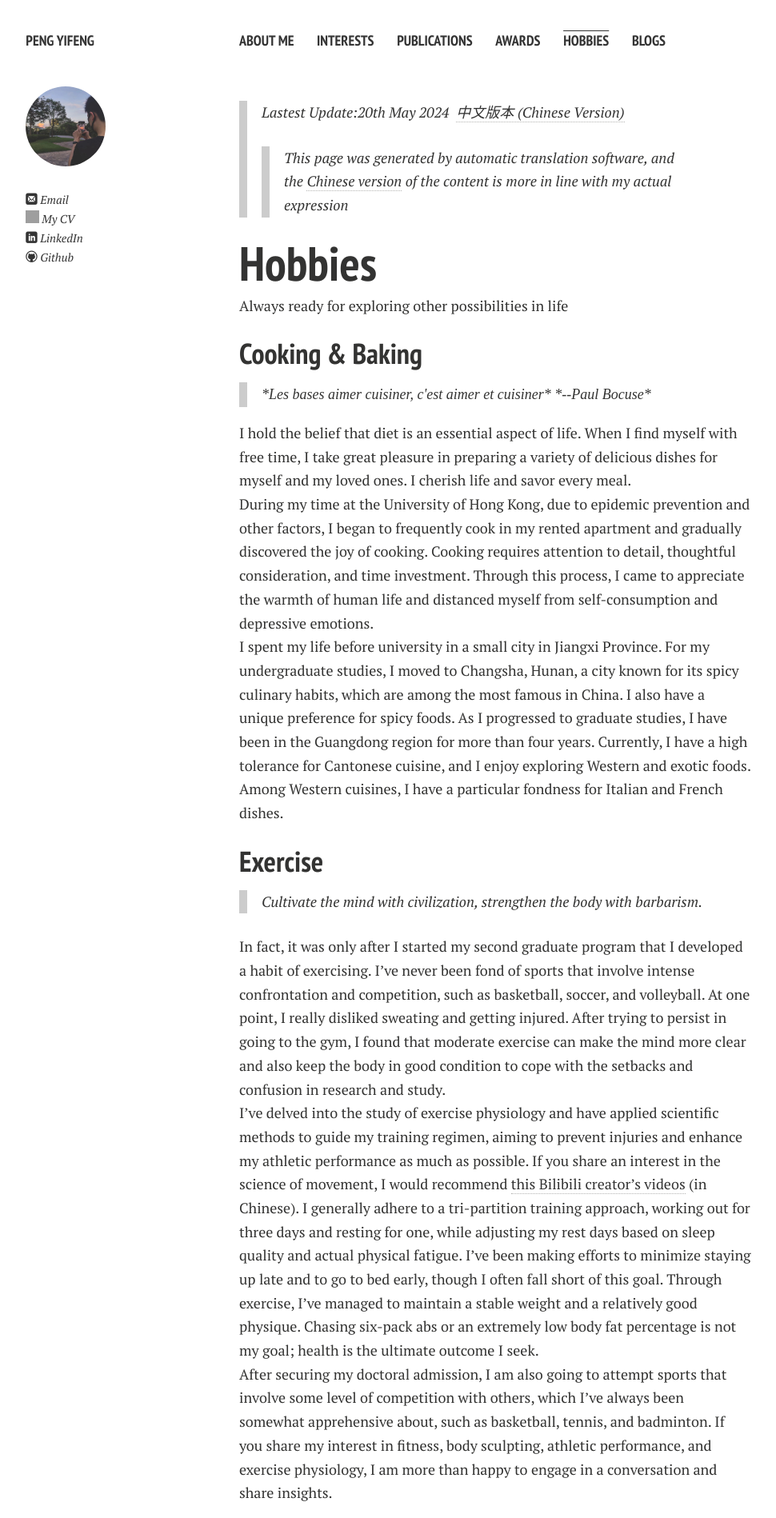
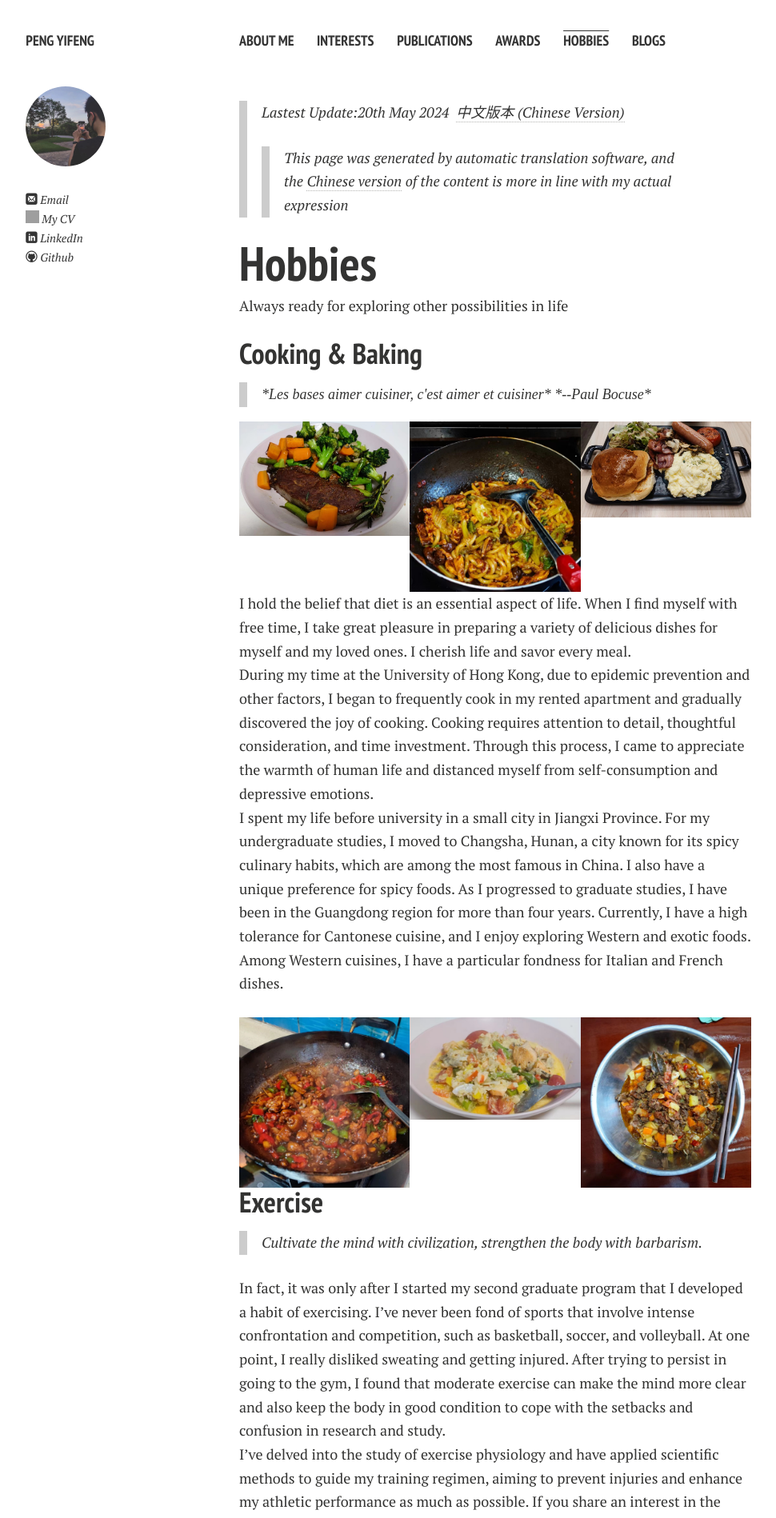
Before and after one commit to HeliumPeng/HeliumPeng.github.io, a Jekyll site: the page built from hobbies.md, in a window 1280 px wide. Shown: the top 1898 px of the page at 80% size, without its empty margins (21-991 px from the left). Built offline with Jekyll 4.4.1, drawn with Linux system fonts in a browser that asks for light colours; nearby versions of some CDN libraries; comment, search, counter and statistics services are not loaded; a style sheet for code colours, icons or effects is not loaded; grey boxes are pictures that could not be loaded.

Commit message:
update my hobbies

```diff
--- a/hobbies.md
+++ b/hobbies.md
@@ -20,10 +20,20 @@ Always ready for exploring other possibilities in life
 > <font face="Italic">*Les bases aimer cuisiner, c'est aimer et cuisiner*
 > *--Paul Bocuse*</font>
 
+<div class="third">
+<img src="/images/hobbies/煎牛排.jpg">
+<img src="/images/hobbies/新疆炒米粉.jpg">
+<img src="/images/hobbies/英式全餐.jpg">
+</div>
+
 I hold the belief that diet is an essential aspect of life. When I find myself with free time, I take great pleasure in preparing a variety of delicious dishes for myself and my loved ones. I cherish life and savor every meal.<br>
 During my time at the University of Hong Kong, due to epidemic prevention and other factors, I began to frequently cook in my rented apartment and gradually discovered the joy of cooking. Cooking requires attention to detail, thoughtful consideration, and time investment. Through this process, I came to appreciate the warmth of human life and distanced myself from self-consumption and depressive emotions.<br>
 I spent my life before university in a small city in Jiangxi Province. For my undergraduate studies, I moved to Changsha, Hunan, a city known for its spicy culinary habits, which are among the most famous in China. I also have a unique preference for spicy foods. As I progressed to graduate studies, I have been in the Guangdong region for more than four years. Currently, I have a high tolerance for Cantonese cuisine, and I enjoy exploring Western and exotic foods. Among Western cuisines, I have a particular fondness for Italian and French dishes.
-
+<div class="third">
+<img src="/images/hobbies/三杯鸡.jpg">
+<img src="/images/hobbies/托斯卡纳三文鱼.jpg">
+<img src="/images/hobbies/胡萝卜土豆炖牛腩.jpg">
+</div>
 
 ## Exercise
 
```
Also changed, not shown: images/hobbies/三杯鸡.jpg (added), images/hobbies/托斯卡纳三文鱼.jpg (added), images/hobbies/新疆炒米粉.jpg (added), images/hobbies/煎牛排.jpg (added), images/hobbies/胡萝卜土豆炖牛腩.jpg (added), images/hobbies/英式全餐.jpg (added).
